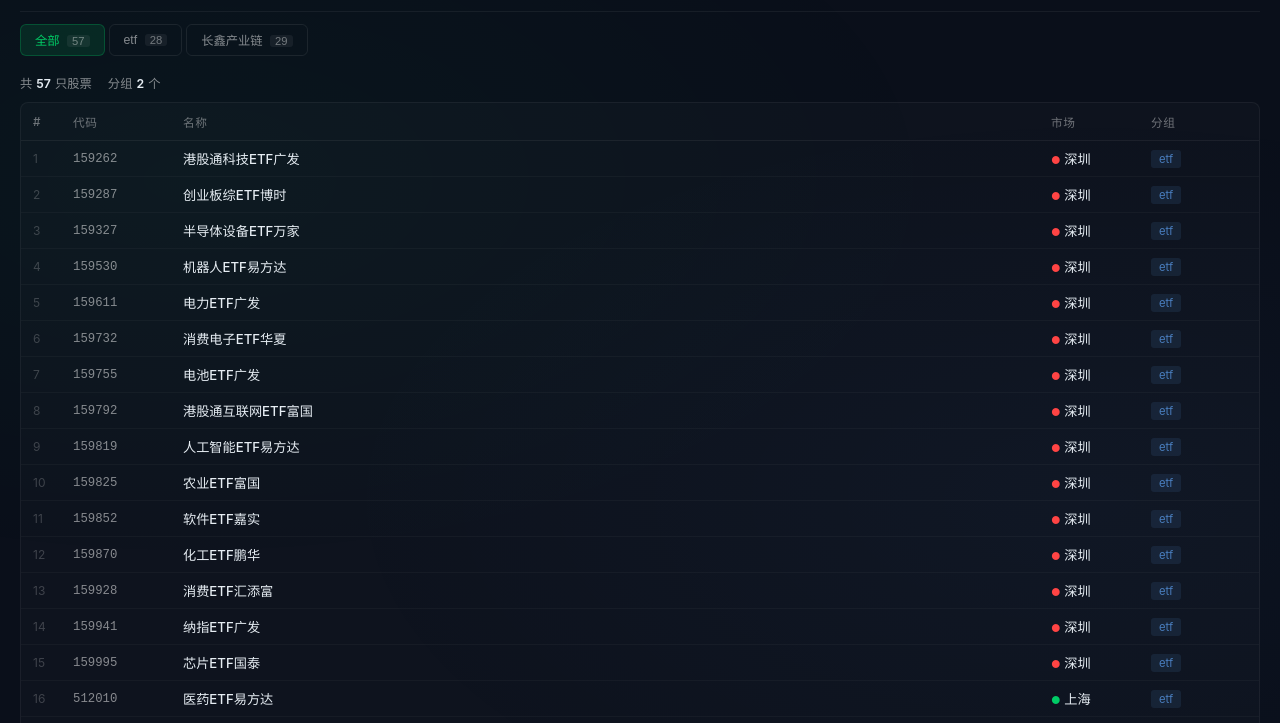
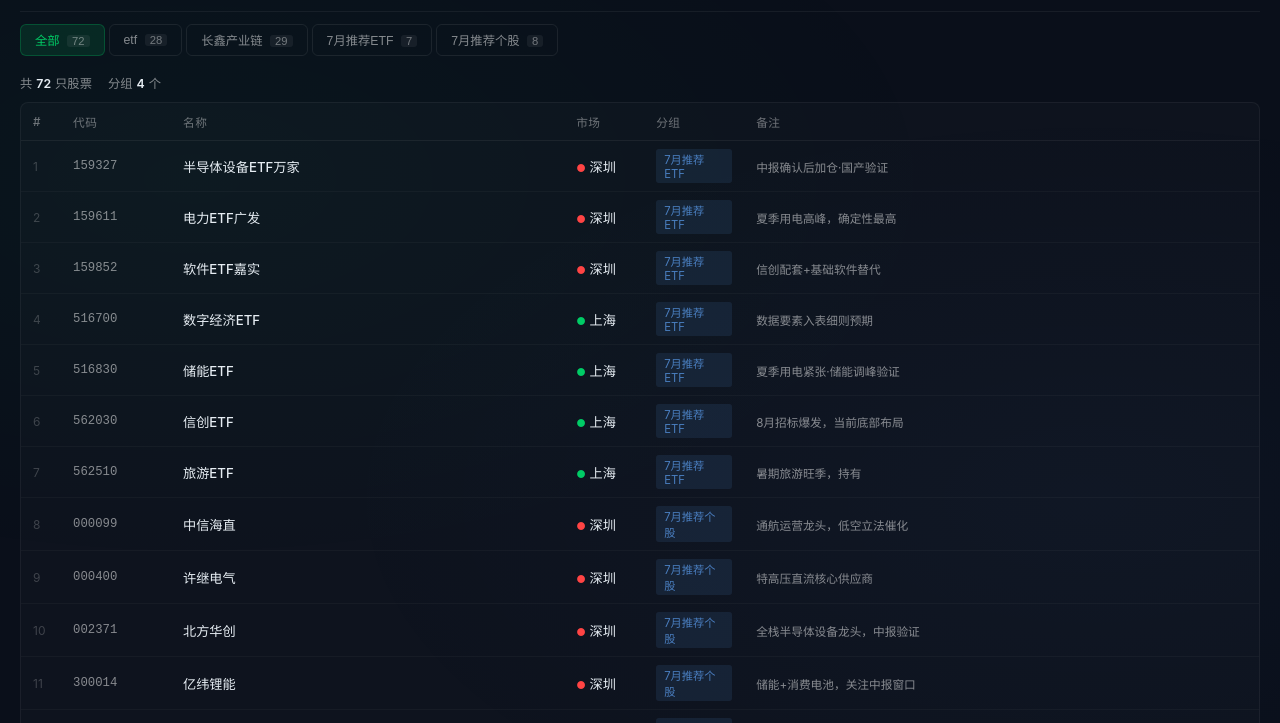
Before and after one commit to maoxianfei/fire-screener, a plain HTML site: page docs/index.html in a window 1280 px wide. Shown: the part 61-784 px from the top of the page. Drawn offline with Linux system fonts and the light colour scheme.

Commit message:
feat: 7月推荐标的推送至股票池+新增备注列
- stock_pool.json: 新增'7月推荐ETF'(7只)和'7月推荐个股'(8只)分组
- 每个推荐标的含 remark 字段标注推荐理由
- index.html: 表格新增'备注'列展示推荐理由
- 调整colspan至6列

```diff
--- a/docs/data/stock_pool.json
+++ b/docs/data/stock_pool.json
@@ -298,6 +298,25 @@
         "name": "紫光股份",
         "market": "sz"
       }
+    ],
+    "7月推荐ETF": [
+      { "code": "159611", "name": "电力ETF广发", "market": "sz", "remark": "夏季用电高峰，确定性最高" },
+      { "code": "516830", "name": "储能ETF", "market": "sh", "remark": "夏季用电紧张·储能调峰验证" },
+      { "code": "562030", "name": "信创ETF", "market": "sh", "remark": "8月招标爆发，当前底部布局" },
+      { "code": "159852", "name": "软件ETF嘉实", "market": "sz", "remark": "信创配套+基础软件替代" },
+      { "code": "159327", "name": "半导体设备ETF万家", "market": "sz", "remark": "中报确认后加仓·国产验证" },
+      { "code": "516700", "name": "数字经济ETF", "market": "sh", "remark": "数据要素入表细则预期" },
+      { "code": "562510", "name": "旅游ETF", "market": "sh", "remark": "暑期旅游旺季，持有" }
+    ],
+    "7月推荐个股": [
+      { "code": "600089", "name": "特变电工", "market": "sh", "remark": "变压器龙头+特高压，夏季用电双驱动" },
+      { "code": "000400", "name": "许继电气", "market": "sz", "remark": "特高压直流核心供应商" },
+      { "code": "300014", "name": "亿纬锂能", "market": "sz", "remark": "储能+消费电池，关注中报窗口" },
+      { "code": "600536", "name": "中国软件", "market": "sh", "remark": "麒麟OS龙头，信创招标直接受益" },
+      { "code": "688692", "name": "达梦数据", "market": "sh", "remark": "国产数据库龙头，信创核心" },
+      { "code": "300379", "name": "东方通", "market": "sz", "remark": "中间件龙头+数据要素概念" },
+      { "code": "002371", "name": "北方华创", "market": "sz", "remark": "全栈半导体设备龙头，中报验证" },
+      { "code": "000099", "name": "中信海直", "market": "sz", "remark": "通航运营龙头，低空立法催化" }
     ]
   }
 }
--- a/docs/index.html
+++ b/docs/index.html
@@ -161,8 +161,9 @@
       <th style="width:40px">#</th>
       <th style="width:110px">代码</th>
       <th>名称</th>
-      <th style="width:100px">市场</th>
-      <th style="width:120px">分组</th>
+      <th style="width:80px">市场</th>
+      <th style="width:100px">分组</th>
+      <th>备注</th>
     </tr></thead>
     <tbody id="tbody"></tbody></table>
   </div>
@@ -181,7 +182,7 @@ async function load() {
     render();
   } catch(e) {
     document.getElementById('tbody').innerHTML =
-      '<tr><td colspan="5" style="text-align:center;color:rgba(255,255,255,0.3);padding:40px;">加载失败，请刷新页面</td></tr>';
+      '<tr><td colspan="6" style="text-align:center;color:rgba(255,255,255,0.3);padding:40px;">加载失败，请刷新页面</td></tr>';
   }
 }
 
@@ -220,7 +221,7 @@ function render() {
       const code = (s.market === 'sh' ? 'sh' : 'sz') + s.code;
       const kw = (s.code + s.name).toLowerCase();
       if (q && !kw.includes(q)) continue;
-      rows.push({ code: s.code, name: s.name, market: s.market, group: gname });
+      rows.push({ code: s.code, name: s.name, market: s.market, group: gname, remark: s.remark || '' });
     }
   }
 
@@ -242,9 +243,10 @@ function render() {
       <td class="name-cell">${r.name}</td>
       <td><span class="${mktClass}">●</span> ${mktLabel}</td>
       <td><span class="group-tag">${r.group}</span></td>
+      <td style="font-size:0.78rem;color:rgba(255,255,255,0.5);max-width:280px;overflow:hidden;text-overflow:ellipsis;white-space:nowrap;" title="${r.remark}">${r.remark || ''}</td>
     </tr>`;
   }
-  document.getElementById('tbody').innerHTML = html || '<tr><td colspan="5" style="text-align:center;color:rgba(255,255,255,0.3);padding:40px;">无匹配结果</td></tr>';
+  document.getElementById('tbody').innerHTML = html || '<tr><td colspan="6" style="text-align:center;color:rgba(255,255,255,0.3);padding:40px;">无匹配结果</td></tr>';
 }
 
 load();
```
